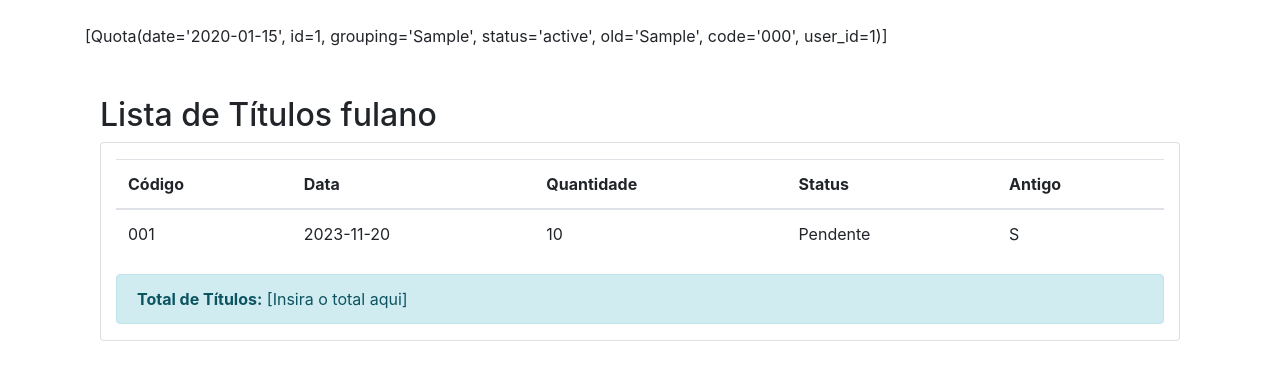
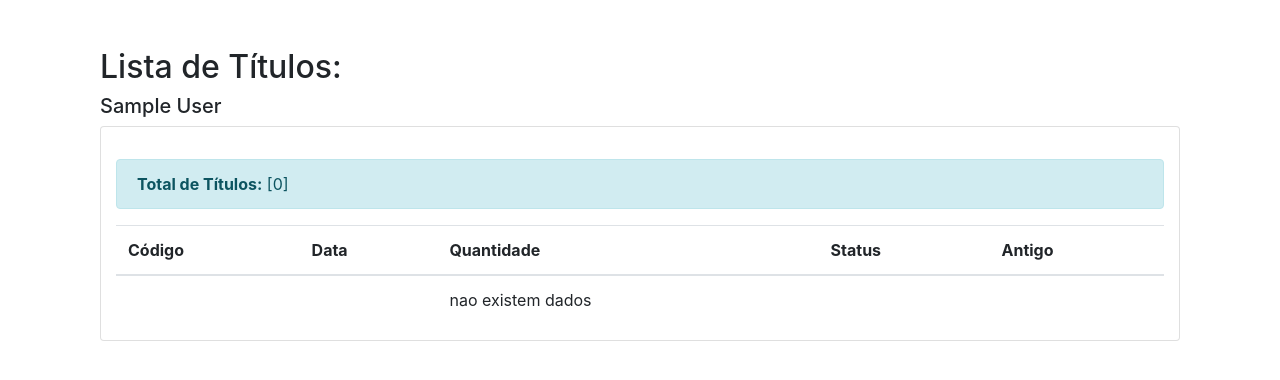
Before and after one commit to alexodisseus/panca-louca, a Flask app: page /cotistas/quote/1 in a window 1280 px wide. Shown: the part 99-479 px from the top of the page. Run offline with Flask 3, Linux system fonts and the light colour scheme; tables that the repository leaves empty hold one stand-in row (values such as "Sample post"); some libraries are stand-ins or nearby versions.

Commit message:
comentario

```diff
--- a/pl/model.py
+++ b/pl/model.py
@@ -160,12 +160,15 @@
 	with Session(engine) as session:
 		query = select(User)
 		if filters:
-			query = query.where( or_(User.name.contains(filters),User.cpf.contains(filters)) )
+			query = query.where( or_(User.name.contains(filters),User.cpf.contains(filters) ,User.code.contains(filters) ) )
+
+
+
 
 		query = query.offset(offset).limit(per_page)
 
-
 		data = session.exec(query).all()
+		print(data)
 		return data
 
 def list_quote(filters:str, offset:str, per_page:str ):
@@ -184,7 +187,7 @@
 	with Session(engine) as session:
 		query = select(User)
 		if filters:
-			query = query.where( or_(User.name.contains(filters),User.cpf.contains(filters)) )
+			query = query.where( or_(User.name.contains(filters),User.cpf.contains(filters),User.code.contains(filters)) )
 
 		data = session.exec(query).all()
 		return len(data)
@@ -207,15 +210,21 @@
 		query = query.where(User.id == id )
 
 		data = session.exec(query).first()
-		print(data)
+
 		return data
 
 def view_user_shareholder_quote(id:str):
 	with Session(engine) as session:
 		user = session.get(User, id)
 
-		print(user.quotas)
-		return user.quotas
+		quote = [post for post in user.quotas if post.status == "T"]
+		q = sum([int(post.grouping) for post in user.quotas if post.status == "T"])
+
+
+
+		return [quote,user.name , q]
+
+
 
 
 
--- a/pl/templates/shareholder/index.html
+++ b/pl/templates/shareholder/index.html
@@ -86,6 +86,8 @@
 
             </tbody>
         </table>
+
+        {% if pagination[4] > 1: %}
         <ul class="pagination justify-content-center">
             {% if pagination[1] > 1: %}
             <li class="page-item ">
@@ -114,6 +116,8 @@
             </li>
             {% endif %}
         </ul>
+        {% endif %}
+
 
     </div>
 
--- a/pl/templates/shareholder/view_quote.html
+++ b/pl/templates/shareholder/view_quote.html
@@ -7,12 +7,16 @@
                   href="{{url_for('static', filename='index.css')}}">
 {% endblock %}
 {% block content %}
-{{data}}
+
 <div class="container mt-5">
-    <h2>Lista de Títulos fulano</h2>
+    <h2>Lista de Títulos:</h2>
+     <h5>{{data[1]}}</h5>
     <div class="card table-responsive-md">
         <div class="container mt-3">
 
+          <div class="alert alert-info mt-3">
+            <strong>Total de Títulos:</strong> [{{data[2]}}]
+          </div>
 
           <table class="table">
             <thead>
@@ -25,25 +29,35 @@
               </tr>
             </thead>
             <tbody>
-              <!-- Exemplo de linha na tabela (substitua com seus próprios dados) -->
-              <tr>
-                <td>001</td>
-                <td>2023-11-20</td>
-                <td>10</td>
-                <td>Pendente</td>
-                <td>S</td>
+            {% if data[0]:%}
+                {%for x in data[0]:%}
+                <tr>
+                <td>{{x.code}}</td>
+                <td>{{x.date}}</td>
+                <td>{{x.grouping}}</td>
+                <td>{{x.status}}</td>
+                <td>{{x.old}}</td>
               </tr>
-              <!-- Adicione mais linhas conforme necessário -->
+                {%endfor%}
+                {%else:%}
+                <tr>
+                <td></td>
+                <td></td>
+                <td>nao existem dados</td>
+                <td></td>
+                <td></td>
+              </tr>
+
+                {%endif%}
+
             </tbody>
           </table>
+          </div>
+          </div>
 
-          <!-- Total de Títulos -->
-          <div class="alert alert-info">
-            <strong>Total de Títulos:</strong> [Insira o total aqui]
-          </div>
-        </div>
 
-    </div>
+
+
 
 
 
@@ -53,11 +67,5 @@
 
 </div>
 
-<div class="container mt-5">
-    <div class="row">
-
-
-
-    </div>
 
 {% endblock %}
```
